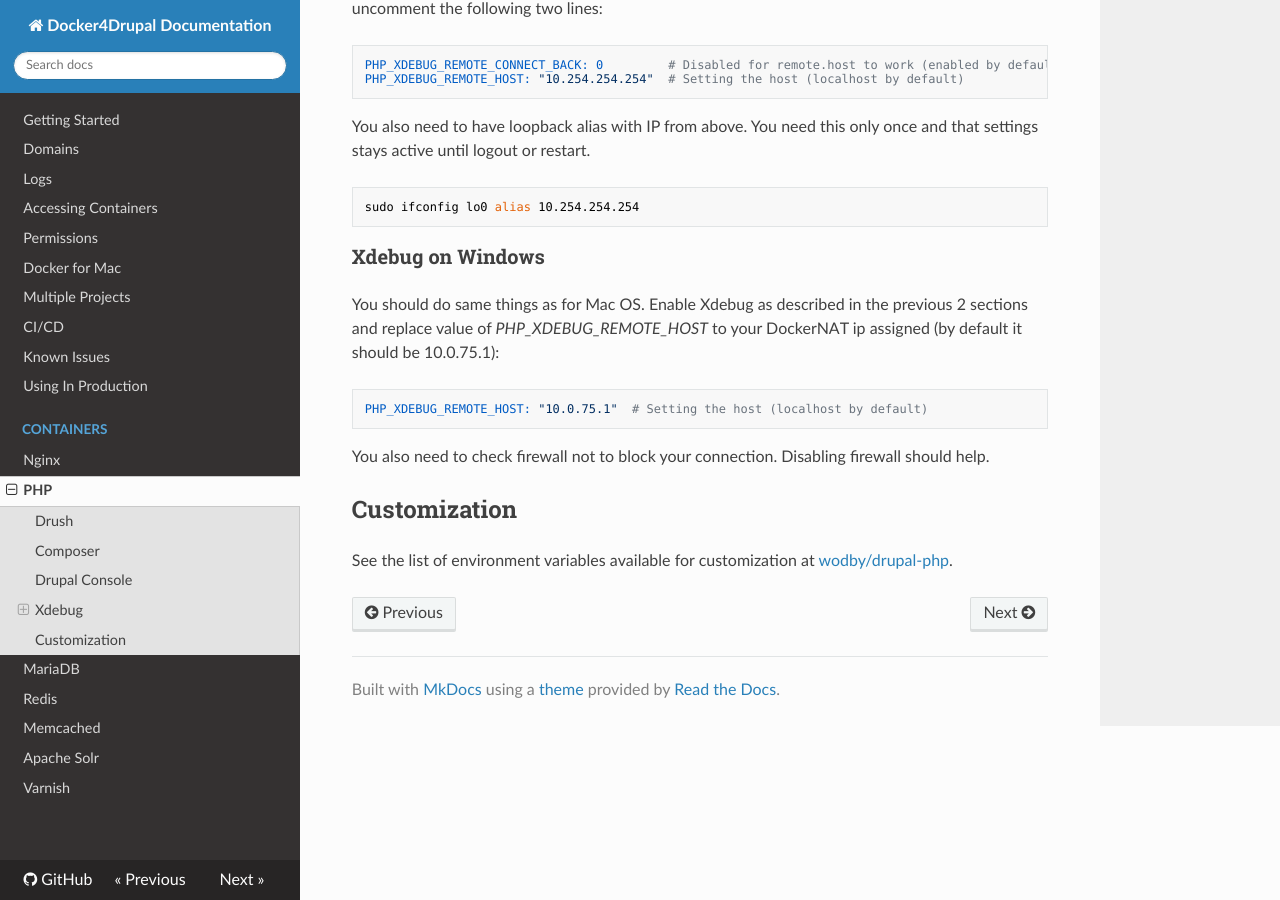
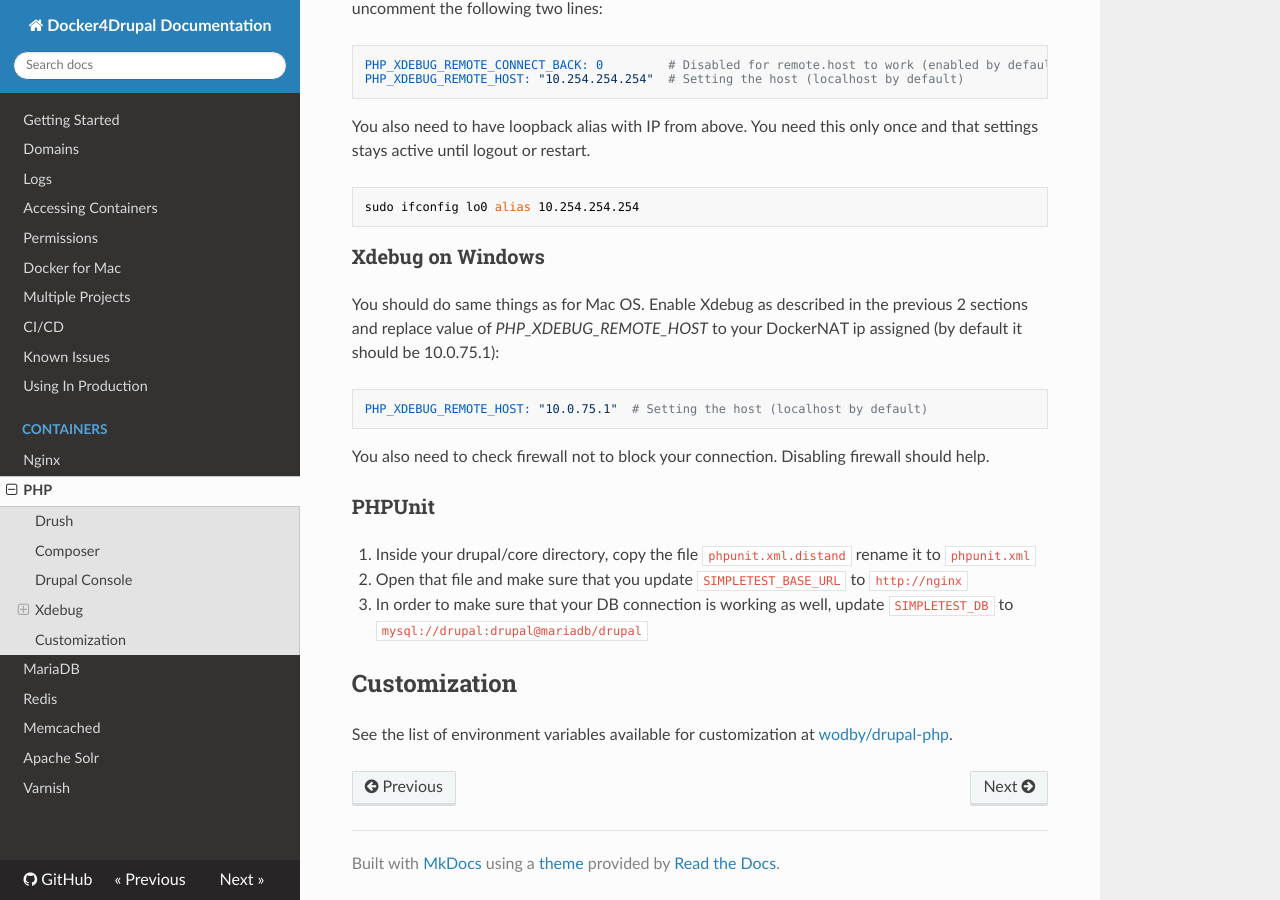
Before and after one commit to wodby/docker4drupal, an MkDocs documentation site: the page built from docs/containers/php.md, in a window 1280 px wide and 900 px high, scrolled down 1187 px. Built offline with MkDocs 1.6.1, drawn with Linux system fonts in a browser that asks for light colours; nearby versions of some CDN libraries; old or Windows-style settings are respelled for this version of MkDocs.

Commit message:
Add phpunit instructions by @legovaer (ref #111)

```diff
--- a/docs/containers/php.md
+++ b/docs/containers/php.md
@@ -63,6 +63,12 @@
 
 You also need to check firewall not to block your connection. Disabling firewall should help.
 
+### PHPUnit
+
+1. Inside your drupal/core directory, copy the file `phpunit.xml.distand` rename it to `phpunit.xml`
+2. Open that file and make sure that you update `SIMPLETEST_BASE_URL` to `http://nginx`
+3. In order to make sure that your DB connection is working as well, update `SIMPLETEST_DB` to `mysql://drupal:drupal@mariadb/drupal`
+
 ## Customization
 
 See the list of environment variables available for customization at [wodby/drupal-php](https://github.com/wodby/drupal-php).
```
